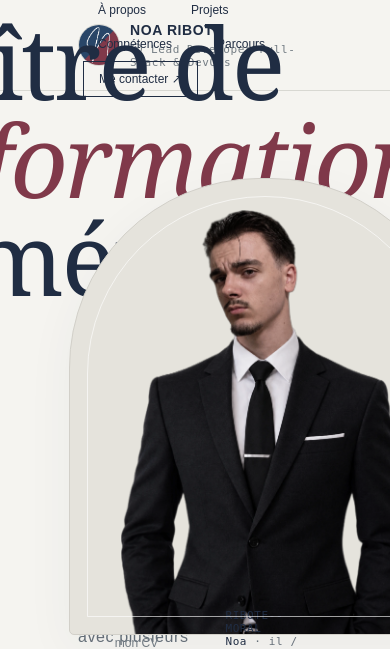
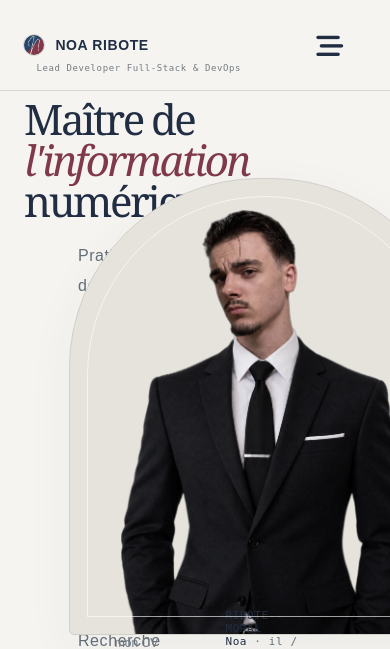
Before and after one commit to noaribote/Portfolio, a PHP site: page / in a window 390 px wide; the page is wider, and only the part inside the window is pictured. Shown: the top 649 px of that part. Run offline with PHP 8.4, Linux system fonts and the light colour scheme.

Commit message:
Debut responsive

```diff
--- a/assets/css/nav.css
+++ b/assets/css/nav.css
@@ -13,6 +13,19 @@ header {
     position: absolute;
     right: 0;
 }
+
+.responsivenavbar {
+    display: flex !important;
+    flex-direction: column;
+    background: var(--papierFonce);
+    top: 90px;
+    width: 100%;
+    z-index: 999 !important;
+} .responsivenavbar button {
+    padding: 20px;
+}
+
+#onlyCloseResponsive { display: none; }
 
 nav img {
     height: auto; width: 40px;
@@ -52,3 +65,9 @@ nav button:hover {
     background: var(--blue);
     color: #fff;
 }
+
+.ResponsiveNabarBTN {
+    display: none;
+    position: absolute;
+    right: 0;
+} .ResponsiveNabarBTN i { font-size: 27px; }
--- a/assets/css/source/media.css
+++ b/assets/css/source/media.css
@@ -1,13 +1,51 @@
+@media screen and (max-width: 1580px) {
+    .spotyContentRight .off { display: none; }
+    .spotyContent { width: 100% !important; }
+    .rightH2 { top: -2px !important; left: 0 !important; right: auto !important; }
+}
+
+@media screen and (max-width: 1435px) {
+    .position-right { display: none; }
+    .ResponsiveNabarBTN { display: block !important; }
+}
+
+@media screen and (max-width: 1395px) { #footerRIGHT { margin-top: 100px !important; } }
+
+@media screen and (max-width: 1215px) {
+    footer {  height: 700px !important; }
+    #footerRIGHT {
+        right: auto !important; left: 0;
+        max-width: 100% !important;
+        margin-top: 100px !important;
+        top: 350px !important;
+    }
+    #footerLEFT { max-width: 100% !important; margin-top: -200px !important; }
+}
+
+@media screen and (max-width: 1170px) {
+    .contentGrid {
+        grid-template-columns: repeat(1, 1fr) !important;
+        column-gap: auto !important;
+        row-gap: auto !important;
+    }
+    .project-offset, .project-offset-sm { margin-top: 10px !important; }
+}
+
+@media (max-width:1000px) {
+        footer section#end img, #sourceBTN, #toTOPButton-footer { display: none; }
+}
+
 @media (max-width: 900px) {
     .movie-carousel, .movie-pagination { width: 55%; }
     .movie-viewport { left: 36px; right: 36px; }
 }
 
 @media (max-width: 700px) {
+    .limited { width: 88% !important; }
+    h1 {font-size: clamp(42px, 10vw, 60px) !important;}
     #paths > .limited {
-        width: 88%;
         padding: 54px 0;
-    } #paths > .limited > h1 { font-size: clamp(42px, 10vw, 60px); }
+    }
 
     #paths > .limited > p {
         width: 100%;
@@ -46,3 +84,15 @@
     }
     .paths-description, .paths-place { margin-left: 0; }
 }
+
+@media screen and (max-width: 440px) {
+    nav p { font-size: 9px !important; top: 5px; left: -25px; position: relative; }
+    nav p i { display: none !important; }
+    nav img { width: 20px !important; }
+    .responsiveQuotes { margin-top: 15px; }
+}
+
+@media screen and (max-width: 325px) {
+    .footerBAS { font-size: 9px !important; }
+    .style_buttons button { font: 9px var(--mono) !important; }
+}
--- a/controller/nav.js
+++ b/controller/nav.js
@@ -30,4 +30,17 @@ window.addEventListener("DOMContentLoaded", () => {
     document.getElementById("sourceBTN").addEventListener('click', () => { window.open('https:/'+'/'+'github.com/noaribote/Portfolio', '_blank'); });
     document.getElementById("nav-about").addEventListener("click", () => { window.scrollTo({ top: 100, behavior: 'smooth' }) });
 
+    document.getElementById("responsiveNAV").addEventListener('click', () => {
+        document.getElementById("ResponsiveDisplays").classList.add("responsivenavbar");
+        document.getElementById("onlyCloseResponsive").style.display = "block";
+        document.getElementById("responsiveNAV").style.display = "none";
+    });
+
+    document.querySelectorAll(".responsiveOpac").forEach(btn => {
+        btn.addEventListener('click', () => {
+            document.getElementById("ResponsiveDisplays").classList.remove("responsivenavbar");
+            document.getElementById("onlyCloseResponsive").style.display = "none";
+            document.getElementById("responsiveNAV").style.display = "block";
+        });
+    });
 });
--- /dev/null
+++ b/controller/responsive.js
@@ -0,0 +1,9 @@
+function updateChartContent() {
+    const element = document.getElementById("setNewChartContent");
+    if (!element) return;
+    const sep = window.matchMedia("(max-width: 332px)").matches ? " " : "&nbsp;";
+    element.innerHTML = `Un&nbsp;projet&nbsp;en${sep}tête&nbsp;?<br><em>Parlons-en.</em>`;
+}
+
+document.addEventListener("DOMContentLoaded", updateChartContent);
+window.addEventListener("resize", updateChartContent);
--- a/index.php
+++ b/index.php
@@ -28,17 +28,21 @@
         <nav class="limited FlexCenter2" style="position: relative">
             <div class="position-left FlexCenter2">
                 <img src="assets/images/logo.png" alt="logo">
-                <div>
+                <div class="responsiveQuotes">
                     <h4>Noa RIBOTE</h4>
                     <p><i class="fa-regular fa-circle-dot"></i>&nbsp;Lead Developer Full-Stack & DevOps</p>
                 </div>
             </div>
-            <div class="position-right">
-                <button id="nav-about">À propos</button>
-                <button class="nav-project">Projets</button>
-                <button id="nav-skills">Compétences</button>
-                <button id="nav-paths">Parcours</button>
-                <button id="nav-contact" class="speceBTN">Me contacter&nbsp;↗</button>
+            <div class="ResponsiveNabarBTN">
+                <button id="responsiveNAV"><i class="fa-solid fa-bars-staggered"></i></button>
+                <button class="responsiveOpac" id="onlyCloseResponsive"><i class="fa-solid fa-xmark"></i></button>
+            </div>
+            <div class="position-right" id="ResponsiveDisplays">
+                <button class="responsiveOpac" id="nav-about">À propos</button>
+                <button class="responsiveOpac nav-project">Projets</button>
+                <button class="responsiveOpac" id="nav-skills">Compétences</button>
+                <button class="responsiveOpac" id="nav-paths">Parcours</button>
+                <button class="responsiveOpac speceBTN" id="nav-contact">Me contacter&nbsp;↗</button>
             </div>
         </nav>
     </header>
@@ -293,7 +297,7 @@
     <footer class="FlexCenter">
         <section class="limited FlexCenter2" style="position: relative">
             <div id="footerLEFT">
-                <h1>Un projet en tête ?<br><em>Parlons-en.</em></h1>
+                <h1 id="setNewChartContent">Un&nbsp;projet&nbsp;en&nbsp;tête&nbsp;?<br><em>Parlons-en.</em></h1>
                 <p>Une idée à concrétiser, une équipe à rejoindre ou simplement l’envie d’échanger ? Écrivez-moi, je vous répondrai avec plaisir.</p>
                 <a href="mailto:noaribotemoral@gmail.com" target="_blank" class="footerButton">M'écrire&nbsp;↗</a>
             </div>
@@ -331,4 +335,5 @@
 </body>
 <script src="controller/main.js"></script>
 <script src="controller/nav.js"></script>
+<script src="controller/responsive.js" defer></script>
 </html>
```
